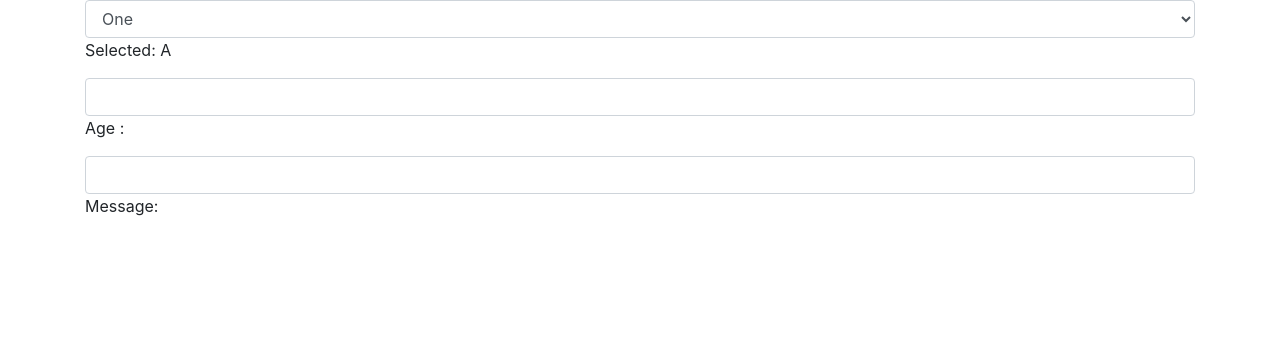
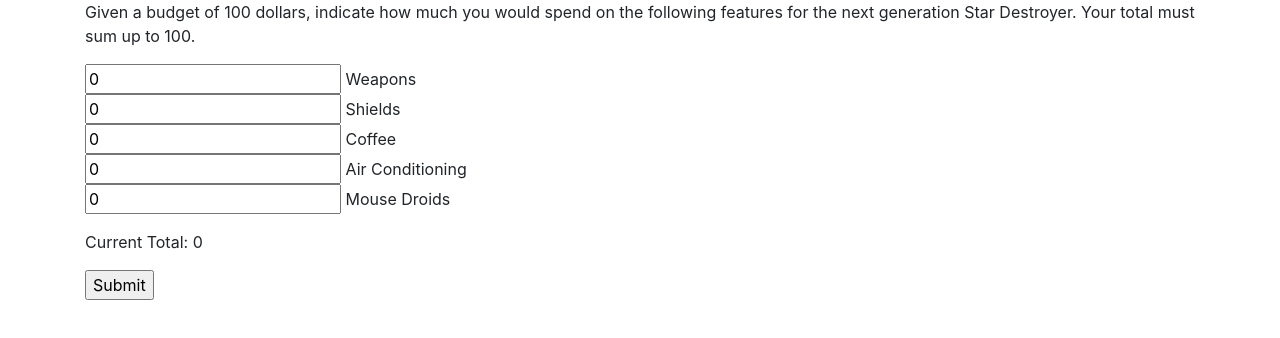
Before and after one commit to HaiderMalik12/forms-in-vuejs, a Vue app: page / in a window 1280 px wide. Shown: the top 338 px of the page. Built offline with nearby package versions, Linux system fonts and the light colour scheme.

Commit message:
custom validtions example

```diff
--- a/src/App.vue
+++ b/src/App.vue
@@ -1,6 +1,6 @@
 <template>
     <div class="container">
-        <value-binding />
+        <custom-validations />
     </div>
 </template>
 
@@ -8,12 +8,14 @@
 import BasicForm from './components/BasicForm.vue'
 import FormValidations from './components/FormValidations.vue'
 import ValueBinding from './components/ValueBinding.vue'
+import CustomValidations from './components/CustomValidations.vue'
 export default {
     name: 'app',
     components: {
         BasicForm,
         FormValidations,
-        ValueBinding
+        ValueBinding,
+        CustomValidations
     }
 };
 </script>
--- /dev/null
+++ b/src/components/CustomValidations.vue
@@ -0,0 +1,98 @@
+<template>
+  <form id="app" @submit="checkForm" novalidate="true">
+
+    <p v-if="errors.length">
+      <b>Please correct the following error(s):</b>
+      <ul>
+        <li v-for="(error,index) in errors" :key="index">{{ error }}</li>
+      </ul>
+    </p>
+
+    <p>
+      Given a budget of 100 dollars, indicate how much
+      you would spend on the following features for the
+      next generation Star Destroyer. Your total must sum up to 100.
+    </p>
+
+    <p>
+      <input
+      v-model.number="weapons"
+      type="number"
+      name="weapons"
+    > Weapons <br/>
+      <input
+      v-model.number="shields"
+      type="number"
+      name="shields"
+    > Shields <br/>
+      <input
+      v-model.number="coffee"
+      type="number"
+      name="coffee"
+    > Coffee <br/>
+      <input
+      v-model.number="ac"
+      type="number"
+      name="ac"
+    > Air Conditioning <br/>
+      <input
+      v-model.number="mousedroids"
+      type="number"
+      name="mousedroids"
+    > Mouse Droids <br/>
+  </p>
+
+      <p>
+        Current Total: {{total}}
+      </p>
+
+      <p>
+        <input
+      type="submit"
+      value="Submit"
+    >
+  </p>
+
+  </form>
+</template>
+
+<script>
+export default {
+name : 'CustomValidations2',
+data(){
+    return {
+     errors: [],
+    weapons: 0,
+    shields: 0,
+    coffee: 0,
+    ac: 0,
+    mousedroids: 0
+    }
+},
+  computed: {
+     total: function () {
+       // must parse because Vue turns empty value to string
+       return Number(this.weapons) +
+         Number(this.shields) +
+         Number(this.coffee) +
+         Number(this.ac+this.mousedroids);
+     }
+  },
+  methods:{
+    checkForm: function (e) {
+      this.errors = [];
+
+       //if total is not equal to 100
+       //display the error the value should be 100
+      if (!this.errors.length) {
+        return true;
+      }
+
+      e.preventDefault();
+    }
+}
+}
+</script>
+
+<style>
+</style>
```
